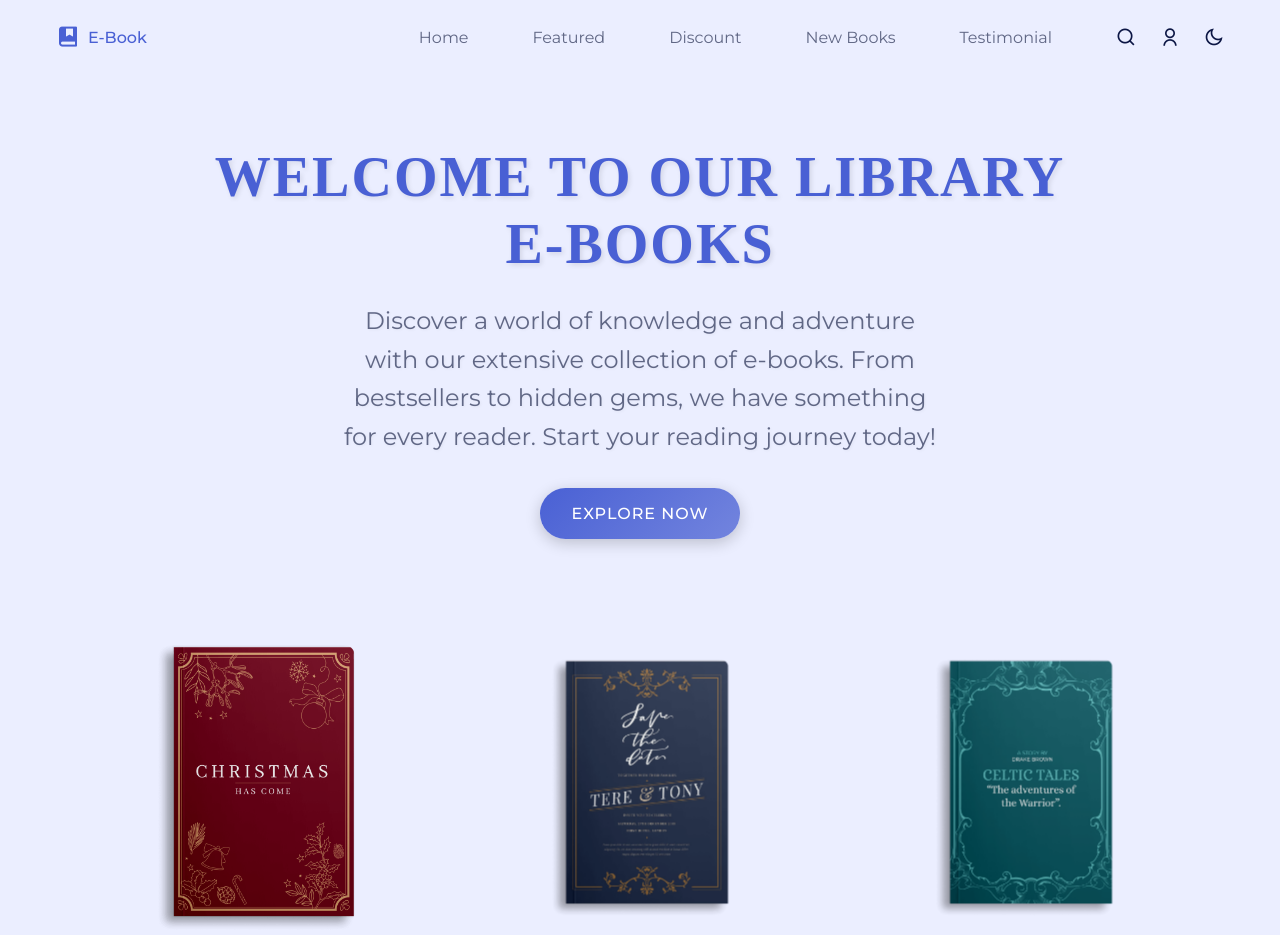
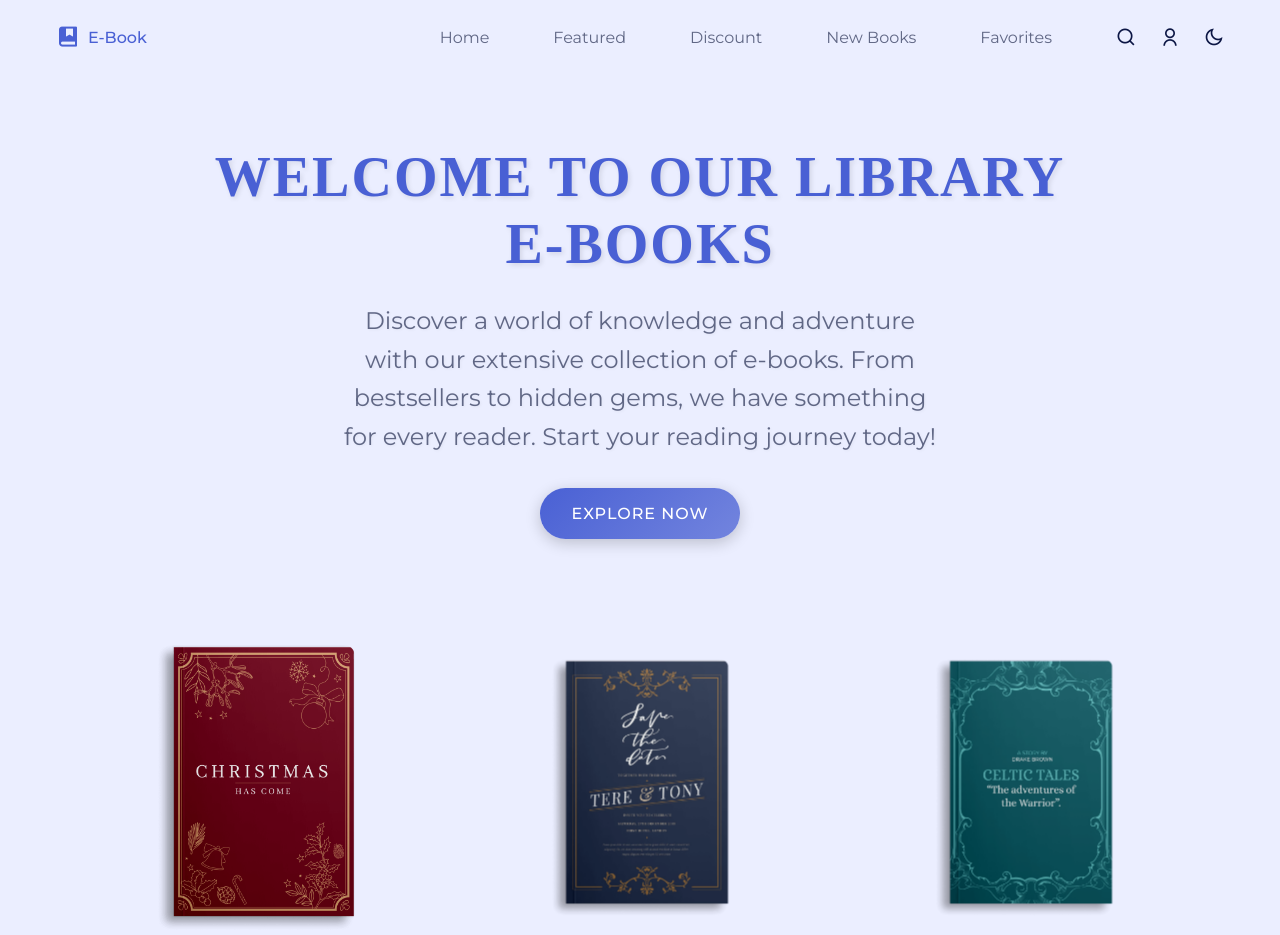
Before and after one commit to FCAI-CU-2nd-Year-2nd-Semester/Web-Tech-Project, a plain HTML site: page Walid_part/index.html in a window 1280 px wide. Shown: the top 935 px of the page. Drawn offline with nearby package versions, Linux system fonts and the light colour scheme; a web font is replaced by a local one.

Commit message:
Some changes

```diff
--- a/Walid_part/index.html
+++ b/Walid_part/index.html
@@ -55,7 +55,7 @@
                     <li class="nav__item">
                         <a href="#testimonial" class="nav__link">
                             <i class="ri-chat-3-line"></i>
-                            <span>Testimonial</span>
+                            <span>Favorites</span>
                         </a>
                     </li>
                 </ul>
```
Also changed, not shown: Walid_part/join.html (+1 -1 lines), Walid_part/newbooks.html (+1 -1 lines).
